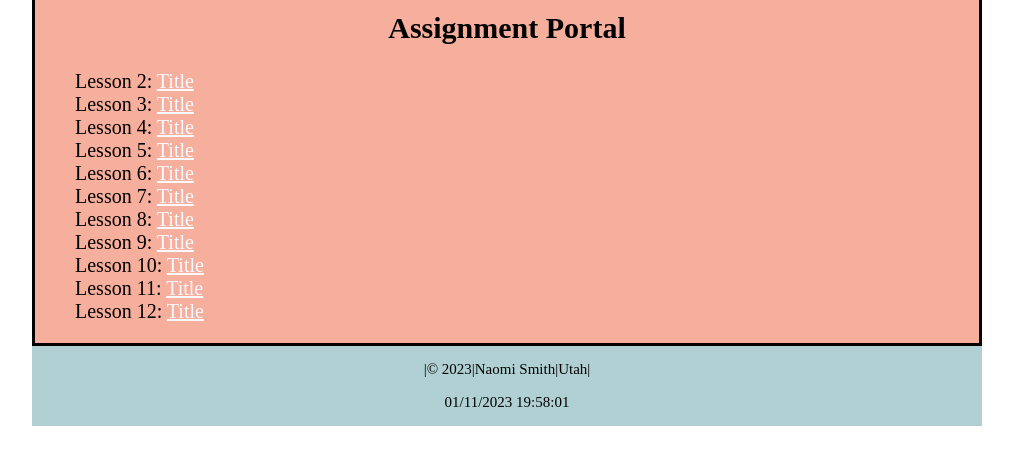
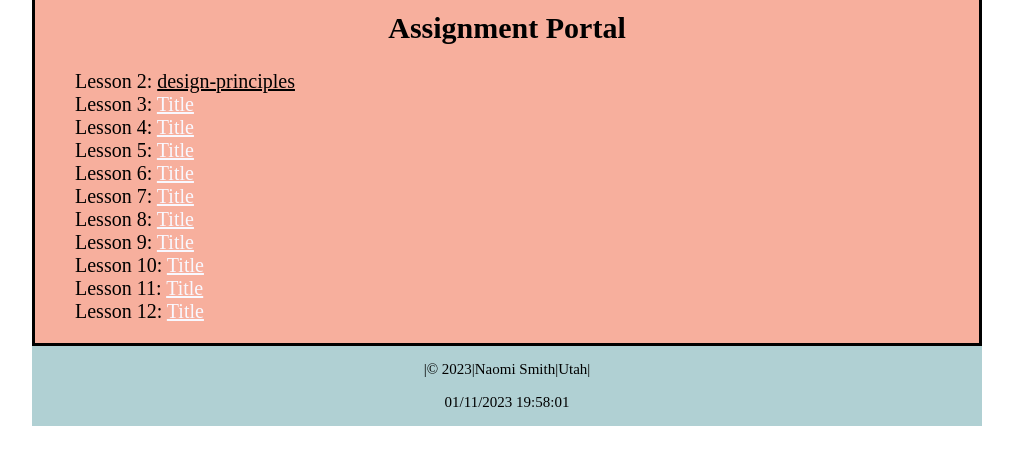
Before and after one commit to mountainmeadow/wdd230, a plain HTML site: page index.html in a window 1280 px wide. Shown: the part 176-640 px from the top of the page, without its empty margins (133-1146 px from the left). Drawn offline with Linux system fonts and the light colour scheme.

Commit message:
updates to all

```diff
--- a/index.html
+++ b/index.html
@@ -22,7 +22,7 @@
       <h2>Assignment Portal</h2>
 
       <ul>
-        <li>Lesson 2: <a href="">Title</a></li>
+        <li>Lesson 2: <a href="lesson2/design-principles">design-principles</a></li>
         <li>Lesson 3: <a href="">Title</a></li>
         <li>Lesson 4: <a href="">Title</a></li>
         <li>Lesson 5: <a href="">Title</a></li>
```
